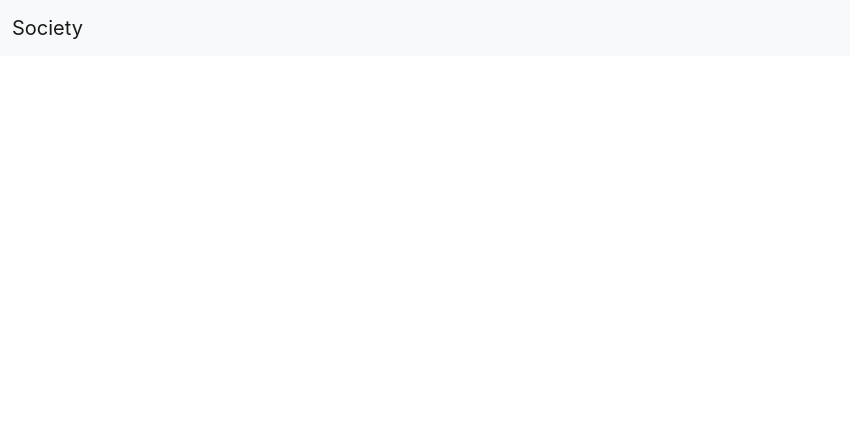
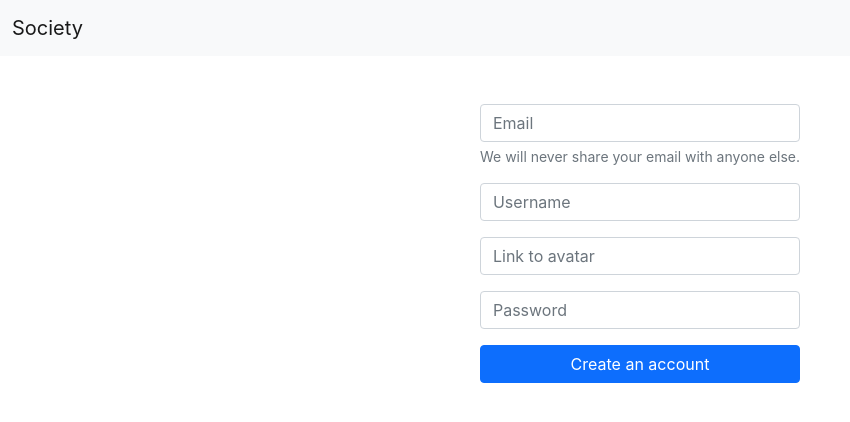
Before and after one commit to avoevodin/sber_front_project, a React (Create React App) app in the folder app/: page /auth/signup in a window 1280 px wide. Before the commit this address had no page. Shown: the top 422 px of the page, without its empty margins (0-850 px from the left). Built offline with nearby package versions, Linux system fonts and the light colour scheme.

Commit message:
added sign up component added sign up route

```diff
--- a/app/src/App.jsx
+++ b/app/src/App.jsx
@@ -6,6 +6,7 @@ import Footer from './components/Footer/Footer'
 import PostDetailWrapper from './components/Main/PostDetailWrapper/PostDetailWrapper'
 import Home from './components/Home/Home'
 import SignIn from './components/Auth/SignIn/SignIn'
+import SignUp from './components/Auth/SignUp/SignUp'
 
 const App = () => (
   <BrowserRouter>
@@ -15,6 +16,7 @@ const App = () => (
         <Route path="/" element={<Home />} />
         <Route path="/auth/">
           <Route path="signin" element={<SignIn />} />
+          <Route path="signup" element={<SignUp />} />
         </Route>
         <Route path="/posts" element={<Main />} />
         <Route path="/posts/:postId" element={<PostDetailWrapper />} />
--- a/app/src/components/Auth/SignUp/SignUp.jsx
+++ b/app/src/components/Auth/SignUp/SignUp.jsx
@@ -0,0 +1,43 @@
+const SignUp = () => (
+  <div className="d-flex justify-content-center">
+    <form className="d-flex flex-column">
+      <div className="mb-3">
+        <input
+          type="email"
+          className="form-control"
+          aria-describedby="emailHelp"
+          placeholder="Email"
+        />
+        <div id="emailHelp" className="form-text">
+          We will never share your email with anyone else.
+        </div>
+      </div>
+      <div className="mb-3">
+        <input
+          type="text"
+          className="form-control"
+          placeholder="Username"
+        />
+      </div>
+      <div className="mb-3">
+        <input
+          type="text"
+          className="form-control"
+          placeholder="Link to avatar"
+        />
+      </div>
+      <div className="mb-3">
+        <input
+          type="password"
+          className="form-control"
+          placeholder="Password"
+        />
+      </div>
+      <button type="submit" className="btn btn-primary">
+        Create an account
+      </button>
+    </form>
+  </div>
+)
+
+export default SignUp
```
